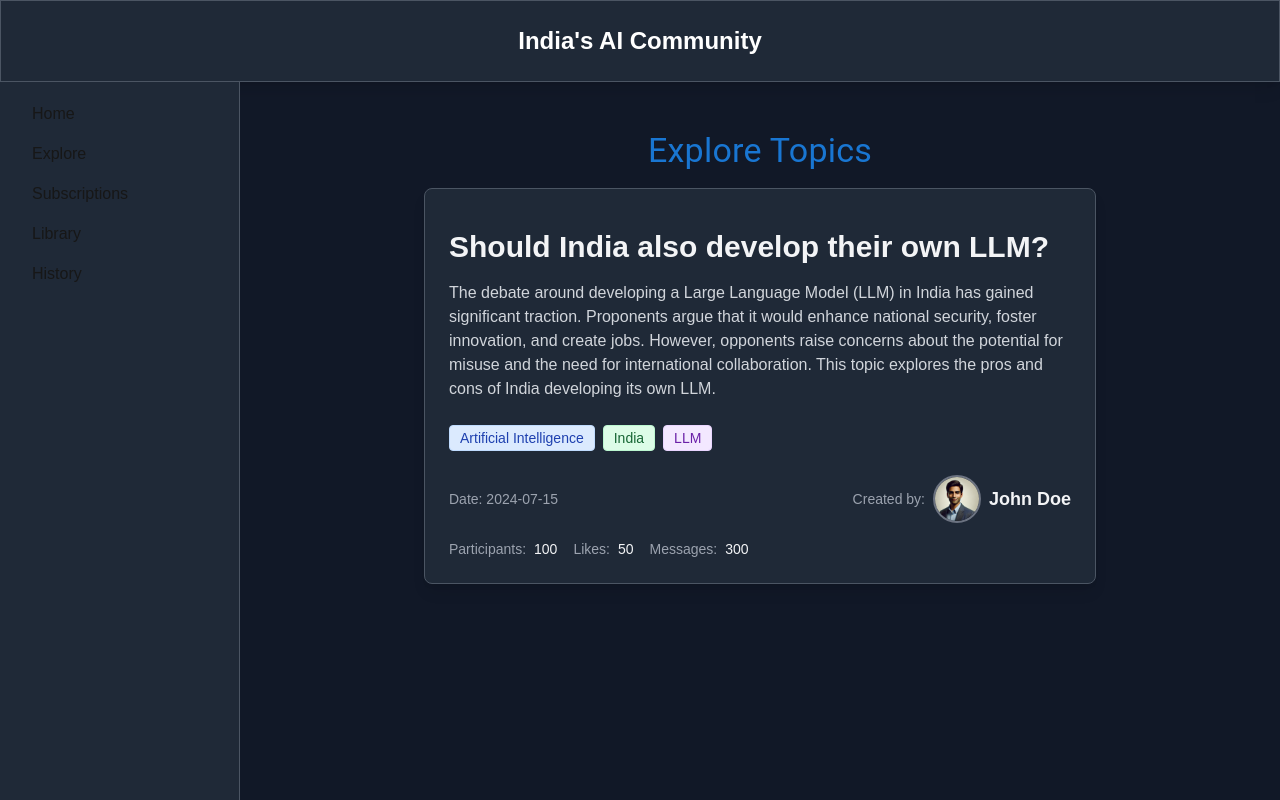
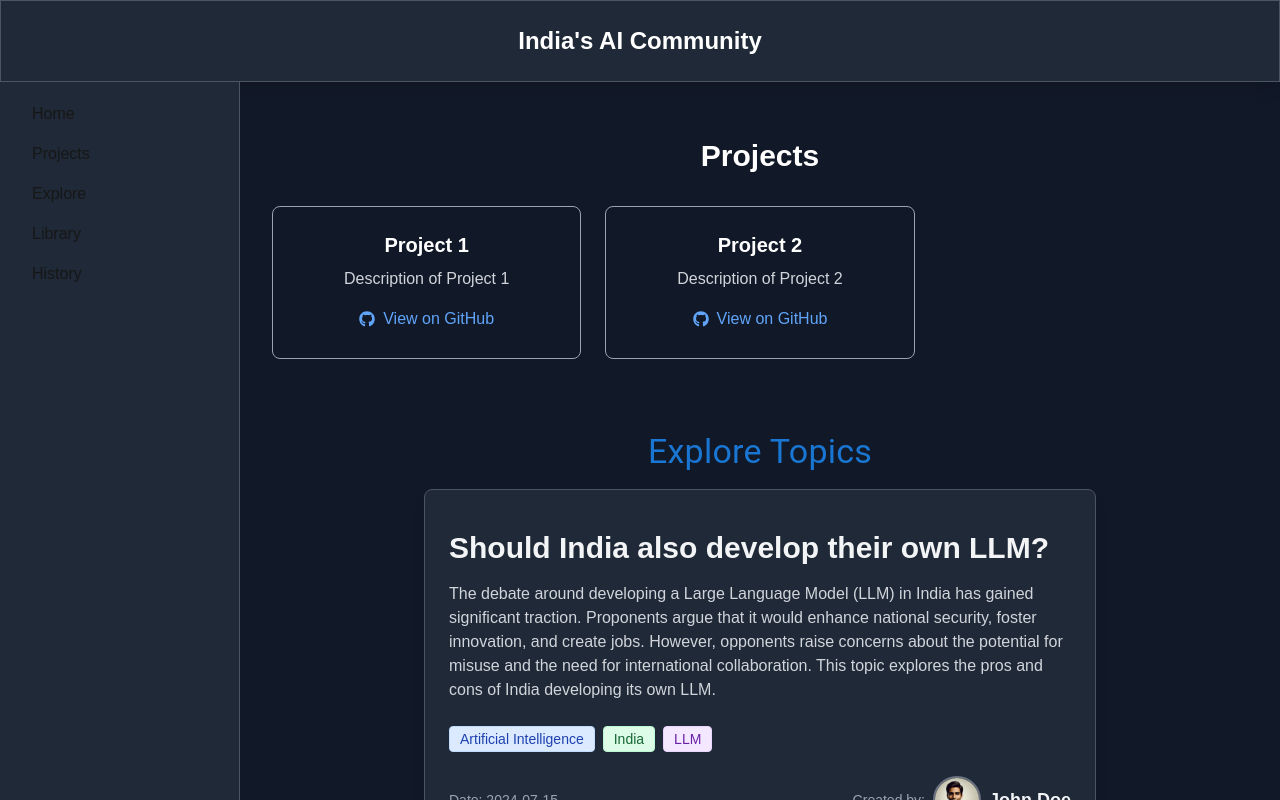
Before and after one commit to worldofaryavart/TheIndianASI, a Next.js app: page /dashboard in a window 1280 px wide. Built offline with nearby package versions, Linux system fonts and the light colour scheme; no server answers; sample sign-in values are in the browser's storage.

Commit message:
project section

```diff
--- a/src/app/(protected)/dashboard/page.tsx
+++ b/src/app/(protected)/dashboard/page.tsx
@@ -1,8 +1,10 @@
 import TopicList from "@/components/Discussion/TopicList";
+import ProjectSection from "@/components/Projects/ProjectSection";
 
 export default function DashboardPage() {
     return (
       <div>
+        <ProjectSection />
         <TopicList />
       </div>
     );
--- a/src/components/Landing/Hero.tsx
+++ b/src/components/Landing/Hero.tsx
@@ -1,8 +1,16 @@
 "use client";
 import { motion } from "framer-motion";
 import NeuralNetwork from "./NeuralNetwork";
+import { useRouter } from "next/navigation";
 
 const Hero = () => {
+
+  const router = useRouter();
+
+  const handleClick = () => {
+    router.push('/dashboard');
+  };
+
   return (
     <section className="relative min-h-screen overflow-hidden">
       <NeuralNetwork className="z-1" />
@@ -193,6 +201,7 @@ const Hero = () => {
                 transition: { duration: 0.1 },
               }}
               aria-label="Join the Community"
+              onClick={handleClick}
             >
               <div className="absolute inset-0 w-full h-full transition-all duration-300 bg-gradient-to-r from-teal-700 via-teal-500 to-teal-700 group-hover:scale-110 group-hover:rotate-2"></div>
               <span className="relative text-white text-lg font-semibold tracking-wide group-hover:opacity-0 transition-opacity duration-300">
--- a/src/components/Landing/Navbar.tsx
+++ b/src/components/Landing/Navbar.tsx
@@ -23,7 +23,7 @@ const Navbar = () => {
     const navItems = [
         { name: 'About', href: '/about' },
         { name: 'Vision', href: '/vision' },
-        { name: 'Join', href: '/join' },
+        { name: 'Join', href: '/dashboard' },
     ];
 
     return (
--- /dev/null
+++ b/src/components/Projects/ProjectCard.tsx
@@ -0,0 +1,28 @@
+import { FaGithub } from "react-icons/fa";
+
+type Project = {
+    id: number;
+    title: string;
+    description: string;
+    link: string;
+};
+
+const ProjectCard = ({ project }: { project: Project }) => {
+    return (
+        <div className="project-card bg-transparent border border-gray-400 rounded-lg p-6 hover:shadow-lg transition-shadow duration-300">
+            <h3 className="text-xl font-semibold mb-2 text-white">{project.title}</h3>
+            <p className="text-gray-300 mb-4">{project.description}</p>
+            <a
+                href={project.link}
+                target="_blank"
+                rel="noopener noreferrer"
+                className="inline-flex items-center text-blue-400 hover:text-blue-300 transition-colors duration-200"
+            >
+                <FaGithub className="mr-2" />
+                <span>View on GitHub</span>
+            </a>
+        </div>
+    );
+};
+
+export default ProjectCard;
--- /dev/null
+++ b/src/components/Projects/ProjectSection.tsx
@@ -0,0 +1,40 @@
+import ProjectCard from "./ProjectCard";
+
+type Project = {
+    id: number;
+    title: string;
+    description: string;
+    link: string;
+}
+
+const projects: Project[] = [
+    {
+        id: 1,
+        title: "Project 1",
+        description: "Description of Project 1",
+        link: "www.github.com/worldofaryavart",
+    },
+    {
+        id: 2, // Changed to a unique id
+        title: "Project 2",
+        description: "Description of Project 2",
+        link: "www.github.com/worldofaryavart",
+    }
+]
+
+const ProjectSection = () => {
+    return (
+        <section id="projects" className="py-10 text-white">
+            <div className="text-center">
+                <h1 className="text-3xl font-bold mb-8">Projects</h1>
+                <div className="grid grid-cols-1 md:grid-cols-2 lg:grid-cols-3 gap-6 px-4">
+                    {projects.map((project) => (
+                        <ProjectCard key={project.id} project={project} />
+                    ))}
+                </div>
+            </div>
+        </section>
+    );
+};
+
+export default ProjectSection;
--- a/src/components/ProtectedComponent/SidePanel.tsx
+++ b/src/components/ProtectedComponent/SidePanel.tsx
@@ -10,10 +10,10 @@ const SidebarPanel: React.FC<SidebarPanelProps> = ({ className }) => {
         <span className="ml-3">Home</span>
       </div>
       <div className="flex items-center p-2 cursor-pointer hover:bg-gray-700 rounded">
-        <span className="ml-3">Explore</span>
+        <span className="ml-3">Projects</span>
       </div>
       <div className="flex items-center p-2 cursor-pointer hover:bg-gray-700 rounded">
-        <span className="ml-3">Subscriptions</span>
+        <span className="ml-3">Explore</span>
       </div>
       <div className="flex items-center p-2 cursor-pointer hover:bg-gray-700 rounded">
         <span className="ml-3">Library</span>
```
